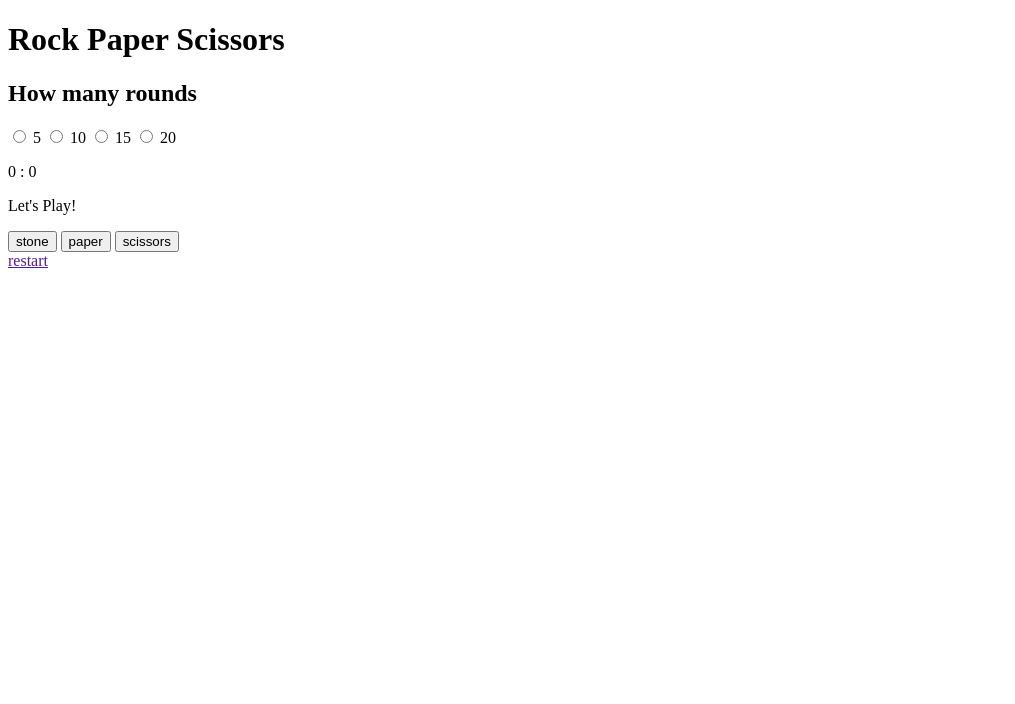
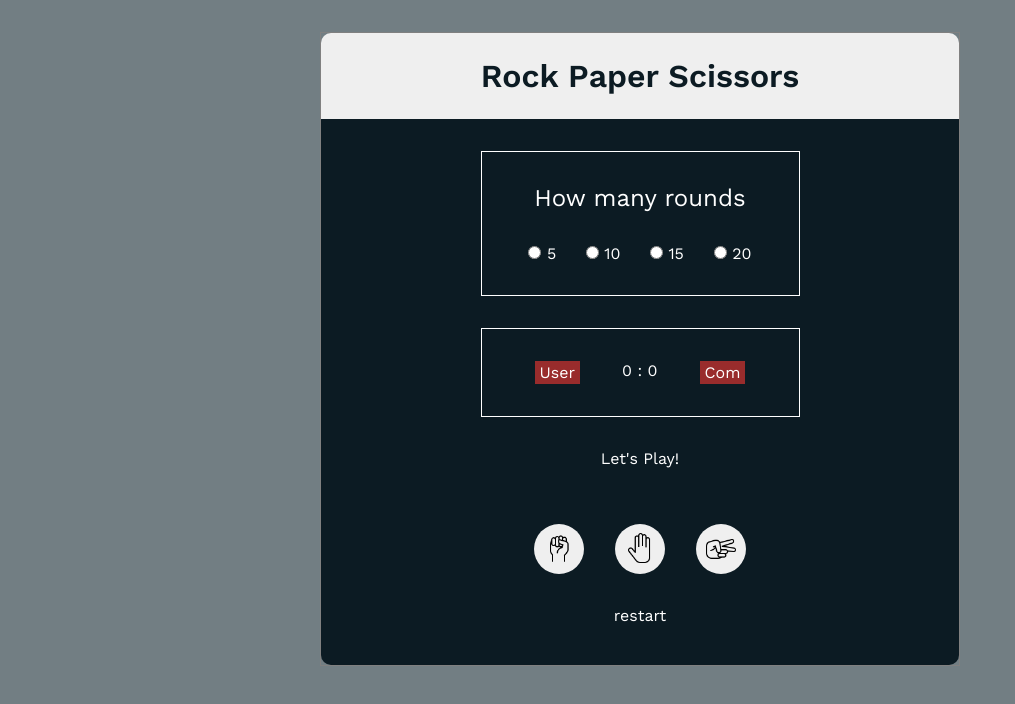
Before and after one commit to LanaxCode/Rock-Paper-Scissors, a plain HTML site: page index.html in a window 1280 px wide. Shown: the whole page, without its empty margins (0-1015 px from the left). Drawn offline with Linux system fonts and the light colour scheme.

Commit message:
with design

```diff
--- a/assets/js/main.js
+++ b/assets/js/main.js
@@ -28,21 +28,21 @@ const gameStart = (hallo) => {
 
         if (hallo === computerSelection) {
             result = "tie"
-            resultCase.innerHTML = hallo + "(me)" + computerSelection + "(com)" + result
+            resultCase.innerHTML = hallo + " (me) " + computerSelection + " (com) " + result
         }
 
         else if (hallo === "stone" && computerSelection === "scissors" || hallo === "paper" && computerSelection === "stone" || hallo === "scissors" && computerSelection === "paper") {
             result = "you win"
             pointsMe++
             pointsAll.innerHTML = pointsMe + " : " + pointsCom
-            resultCase.innerHTML = hallo + "(me)" + computerSelection + "(com)" + result
+            resultCase.innerHTML = hallo + " (me) " + computerSelection + " (com) " + result
         }
 
         else {
             result = "you lost"
             pointsCom++
             pointsAll.innerHTML = pointsMe + " : " + pointsCom
-            resultCase.innerHTML = hallo + "(me)" + computerSelection + "(com)" + result
+            resultCase.innerHTML = hallo + " (me) " + computerSelection + " (com) " + result
         }
 
         if (roundsPlayed == radioValue && pointsMe > pointsCom) {
--- /dev/null
+++ b/assets/scss/style.scss
@@ -0,0 +1,139 @@
+/*=====================
+        GENERALS
+=====================*/
+
+* {
+    margin: 0;
+    padding: 0;
+    box-sizing: border-box;
+}
+
+@font-face {
+    font-family: 'Lora';
+    src: url('/assets/fonts/Lora-VariableFont_wght.ttf');
+}
+
+@font-face {
+    font-family: 'Work-Sans';
+    src: url('/assets/fonts/WorkSans-VariableFont_wght.ttf');
+}
+
+html {
+    font-family: 'Work-Sans';
+    accent-color: rgb(153, 44, 44);
+}
+
+body {
+    width: 50vw;
+    margin: 0 auto;
+    border: 1px solid gray;
+    margin-top: 4vh;
+    background-color: #727e83;
+
+
+}
+
+header {
+    text-align: center;
+
+    padding: 3vh 0;
+    background-color: rgb(239, 239, 239);
+
+    border-radius: 10px 10px 0 0;
+
+    h1 {
+        font-weight: 600;
+        color: #0c1b23;
+    }
+
+}
+
+section {
+    color: white;
+    background-color: #0c1b23;
+    display: flex;
+    justify-content: center;
+    flex-direction: column;
+    align-items: center;
+    border-radius: 0 0 10px 10px;
+
+    .rounds {
+        text-align: center;
+        margin: 4vh 0;
+        padding: 4vh;
+        width: 50%;
+        border: 1px solid rgb(255, 255, 255);
+
+
+        h2 {
+            font-weight: 400;
+            margin-bottom: 4vh;
+        }
+
+        form {
+            display: flex;
+            justify-content: space-around;
+        }
+    }
+}
+
+button {
+    width: 50px;
+    height: 50px;
+    border-radius: 50%;
+    border-radius: 60%;
+    border: none;
+
+
+    form {
+        display: flex;
+        justify-content: space-between;
+    }
+
+    img {
+        padding: 10%;
+        width: 80%;
+    }
+}
+
+button:hover {
+    cursor: pointer;
+    transform: scale(1.2);
+}
+
+button:nth-of-type(2) {
+    margin: 0 2vw;
+}
+
+.points {
+    display: flex;
+    justify-content: space-around;
+    text-align: center;
+    width: 50%;
+    padding: 4vh;
+    border: 1px solid rgb(255, 255, 255);
+    margin-bottom: 4vh;
+}
+
+#resultCase {
+    margin-bottom: 7vh;
+}
+
+.buttons {
+    margin-bottom: 4vh;
+}
+
+a {
+    margin-bottom: 5vh;
+    color: white;
+    text-decoration: none;
+}
+
+.pointlabel {
+    background-color: rgb(153, 44, 44);
+    padding: 2px 5px;
+}
+
+.comchoose {
+    text-align: center;
+}
--- a/index.html
+++ b/index.html
@@ -10,27 +10,41 @@
 </head>
 
 <body>
+    <header>
         <h1> Rock Paper Scissors </h1>
+    </header>
+    <main>
+        <section>
 
-    <div>
+
+            <div class="rounds">
                 <h2> How many rounds </h2>
                 <form id="form">
+                    <div>
                         <input type="radio" name="runden" id="five" value="5">
                         <label for="">5</label>
+                    </div>
+                    <div>
                         <input type="radio" name="runden" id="ten" value="10">
                         <label for="">10</label>
+                    </div>
+                    <div>
                         <input type="radio" name="runden" id="fiveteen" value="15">
                         <label for="">15</label>
+                    </div>
+                    <div>
                         <input type="radio" name="runden" id="twenty" value="20">
                         <label for="">20</label>
-
+                    </div>
                 </form>
                 <p id="rounds"></p>
             </div>
 
 
-    <div>
+            <div class="points">
+                <p class="pointlabel">User</p>
                 <p id="pointsAll">0</p>
+                <p class="pointlabel">Com</p>
             </div>
 
             <div>
@@ -40,15 +54,19 @@
 
             </div>
 
-    <div>
-        <input type="button" value="stone" id="stone" onclick="gameStart('stone')">
-        <input type="button" value="paper" id="paper" onclick="gameStart('paper')">
-        <input type="button" value="scissors" id="scissors" onclick="gameStart('scissors')">
+            <div class="buttons">
+                <button value="stone" id="stone" onclick="gameStart('stone')">
+                    <img src="./assets/img/icons8-zeichensprache-50.png"> </button>
+                <button value="paper" id="paper" onclick="gameStart('paper')">
+                    <img src="./assets/img/icons8-ganze-hand-50.png"></button>
+                <button value="scissors" id="scissors" onclick="gameStart('scissors')"><img
+                        src="./assets/img/icons8-hand_-schere-50.png"></button>
             </div>
 
 
             <a href="">restart</a>
-
+        </section>
+    </main>
 
     <script src="./assets/js/main.js"></script>
 </body>
```
Also changed, not shown: assets/css/style.css, assets/fonts/Lora-VariableFont_wght.ttf (added), assets/fonts/WorkSans-Italic-VariableFont_wght.ttf (added), assets/fonts/WorkSans-VariableFont_wght.ttf (added), assets/img/icons8-ganze-hand-50.png (added), assets/img/icons8-hand_-schere-50.png (added), assets/img/icons8-zeichensprache-50.png (added), 3 other files. Lines whose indentation alone changed are shown as unchanged.
